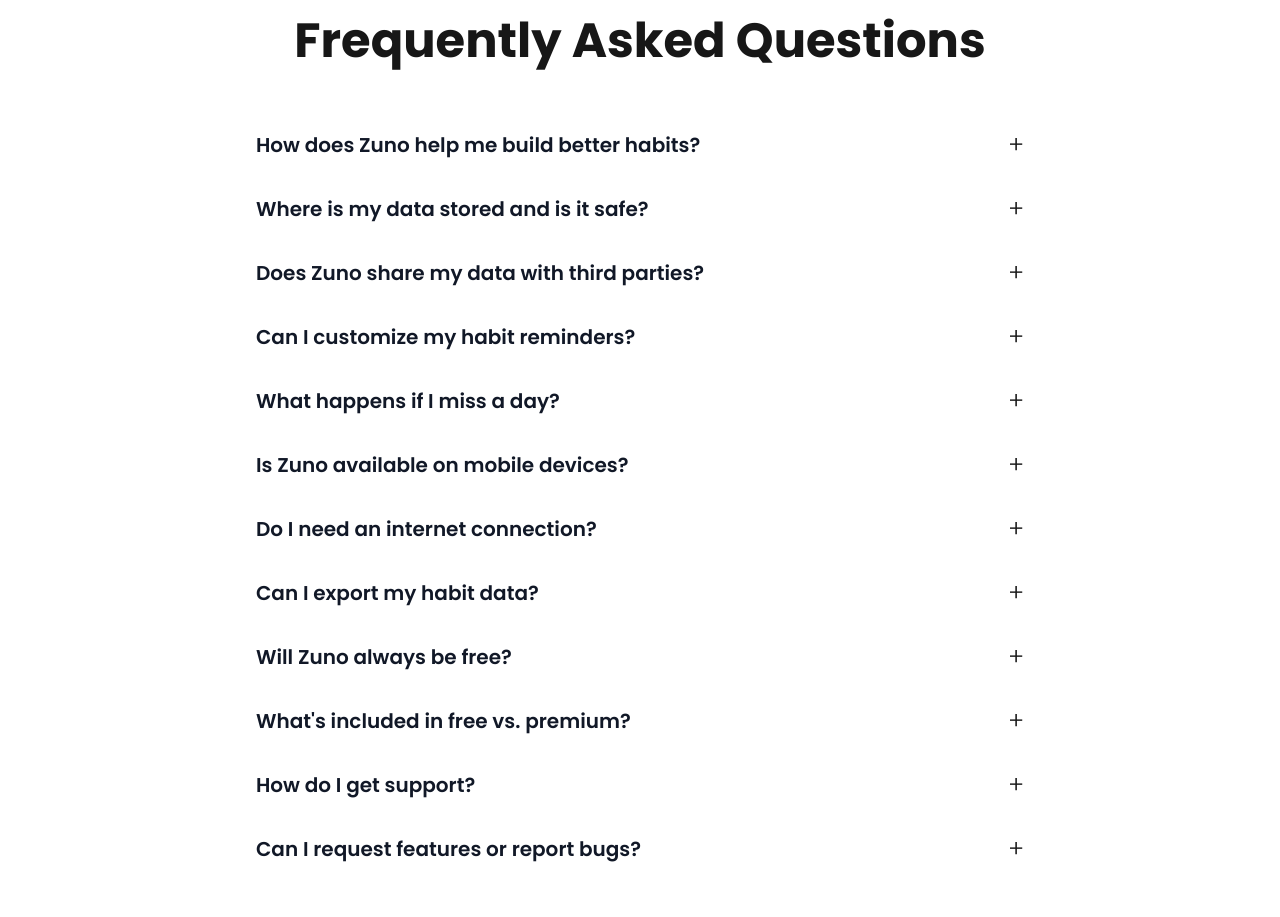
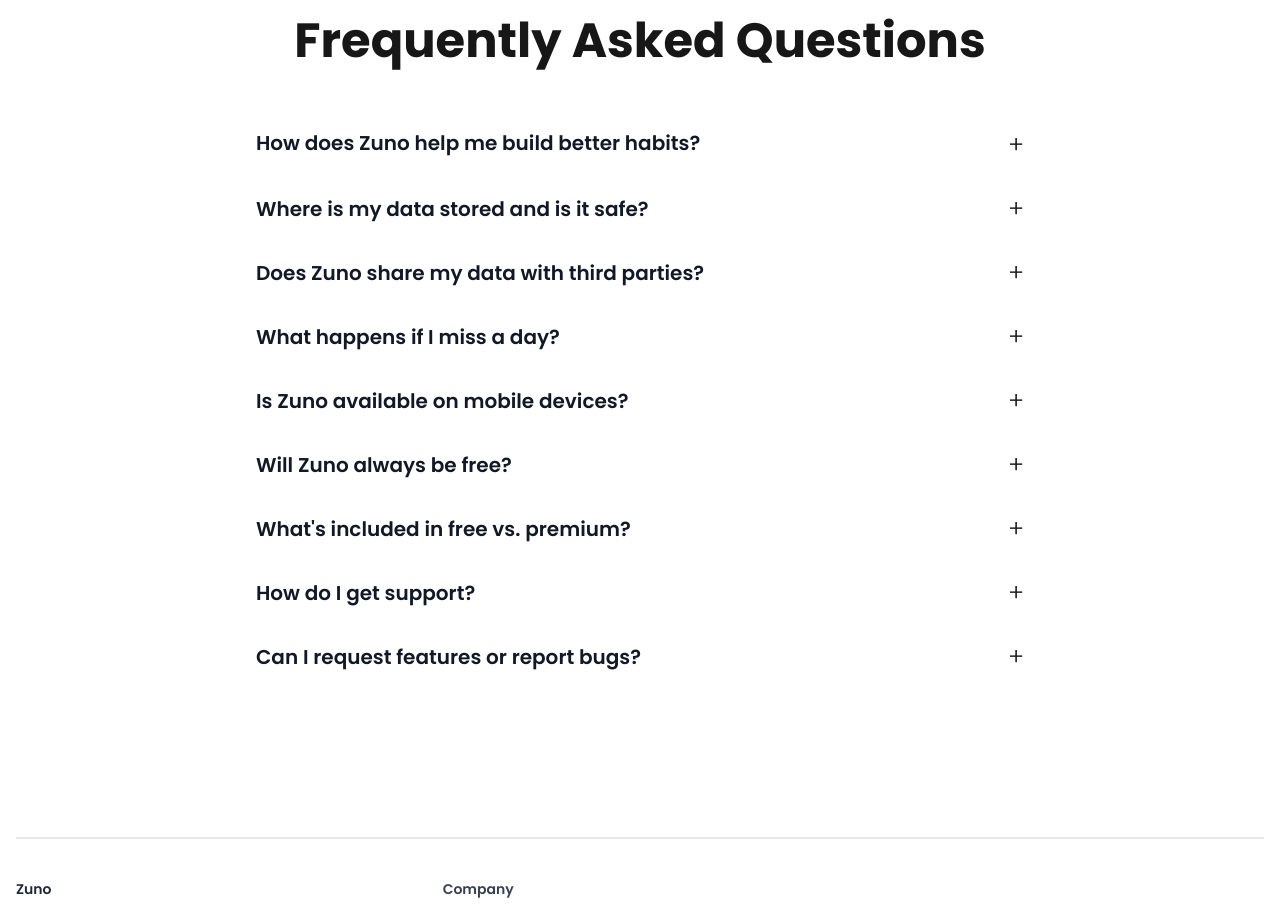
Before and after one commit to gyimadu/habit-tracker, a Next.js app: page / in a window 1280 px wide. Shown: the part 1540-2457 px from the top of the page. Built offline with nearby package versions, Linux system fonts and the light colour scheme.

Commit message:
updated faq section

```diff
--- a/src/app/page.tsx
+++ b/src/app/page.tsx
@@ -181,7 +181,7 @@
           <div className="max-w-3xl mx-auto space-y-8">
             <div className="space-y-2">
               <div
-                className="flex justify-between items-center cursor-pointer"
+                className="flex justify-between items-start cursor-pointer"
                 onClick={() => toggleFaq('how')}
               >
                 <h3 className="text-xl font-semibold text-gray-900">How does Zuno help me build better habits?</h3>
@@ -227,21 +227,6 @@
             <div className="space-y-2">
               <div
                 className="flex justify-between items-center cursor-pointer"
-                onClick={() => toggleFaq('customize')}
-              >
-                <h3 className="text-xl font-semibold text-gray-900">Can I customize my habit reminders?</h3>
-                <span className={`text-2xl font-light transition-transform duration-300 ${expandedFaqs['customize'] ? 'rotate-45' : 'rotate-0'}`}>+</span>
-              </div>
-              {expandedFaqs['customize'] && (
-                <p className="text-black text-base">
-                  Yes! Set custom reminder times, choose notification styles, and create different schedules for weekdays and weekends.
-                </p>
-              )}
-            </div>
-
-            <div className="space-y-2">
-              <div
-                className="flex justify-between items-center cursor-pointer"
                 onClick={() => toggleFaq('streak')}
               >
                 <h3 className="text-xl font-semibold text-gray-900">What happens if I miss a day?</h3>
@@ -265,36 +250,6 @@
               {expandedFaqs['mobile'] && (
                 <p className="text-black text-base">
                   Yes! The web version is mobile-optimized, and native iOS/Android apps are coming soon.
-                </p>
-              )}
-            </div>
-
-            <div className="space-y-2">
-              <div
-                className="flex justify-between items-center cursor-pointer"
-                onClick={() => toggleFaq('offline')}
-              >
-                <h3 className="text-xl font-semibold text-gray-900">Do I need an internet connection?</h3>
-                <span className={`text-2xl font-light transition-transform duration-300 ${expandedFaqs['offline'] ? 'rotate-45' : 'rotate-0'}`}>+</span>
-              </div>
-              {expandedFaqs['offline'] && (
-                <p className="text-black text-base">
-                  Basic tracking works offline. Data syncs automatically when you&apos;re back online.
-                </p>
-              )}
-            </div>
-
-            <div className="space-y-2">
-              <div
-                className="flex justify-between items-center cursor-pointer"
-                onClick={() => toggleFaq('export')}
-              >
-                <h3 className="text-xl font-semibold text-gray-900">Can I export my habit data?</h3>
-                <span className={`text-2xl font-light transition-transform duration-300 ${expandedFaqs['export'] ? 'rotate-45' : 'rotate-0'}`}>+</span>
-              </div>
-              {expandedFaqs['export'] && (
-                <p className="text-black text-base">
-                  Yes, export in CSV or JSON format. Premium users will get more detailed analytics.
                 </p>
               )}
             </div>
```
